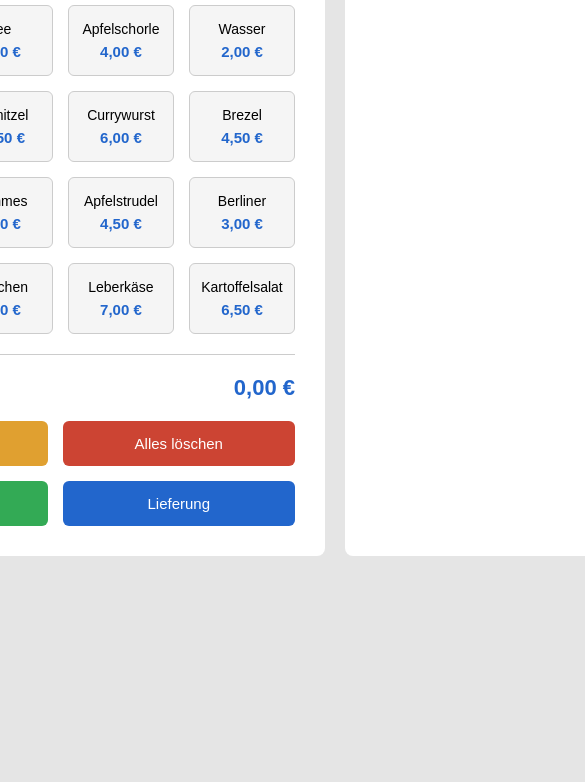
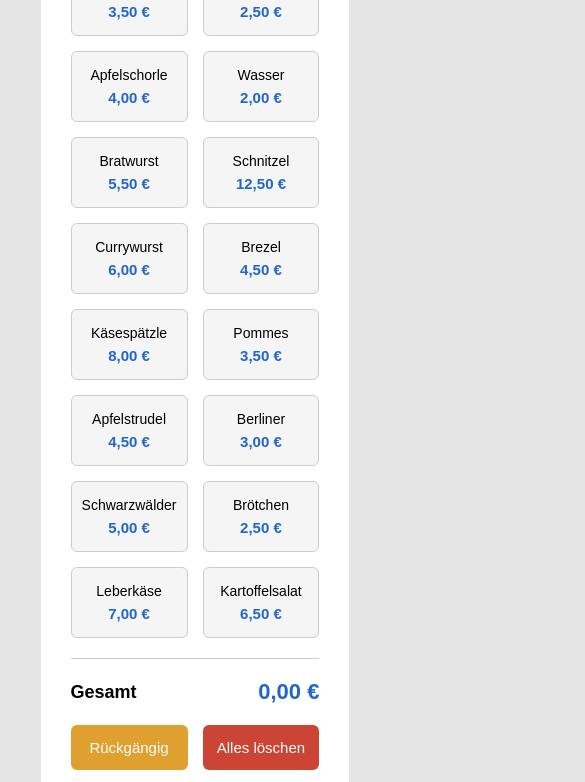
Before and after one commit to Suzu-glitch/Preisrechner, a plain HTML site: page index.html in a window 390 px wide. Shown: the part 137-919 px from the top of the page, 585 px wide, since content can reach past the window. Before the commit the page ends 844 px from the top, so only its background shows below. Drawn offline with Linux system fonts and the light colour scheme.

Commit message:
Add responsive layout with media query for mobile

```diff
--- a/index.css
+++ b/index.css
@@ -153,3 +153,21 @@ hr {
   max-height: 400px;
   overflow-y: auto;
 }
+@media (max-width: 700px) {
+  body {
+    padding: 20px 10px;
+  }
+
+  .app {
+    flex-direction: column;
+  }
+
+  .products-container,
+  .order-container {
+    width: 100%;
+  }
+
+  .products-grid {
+    grid-template-columns: repeat(2, 1fr);
+  }
+}
```
